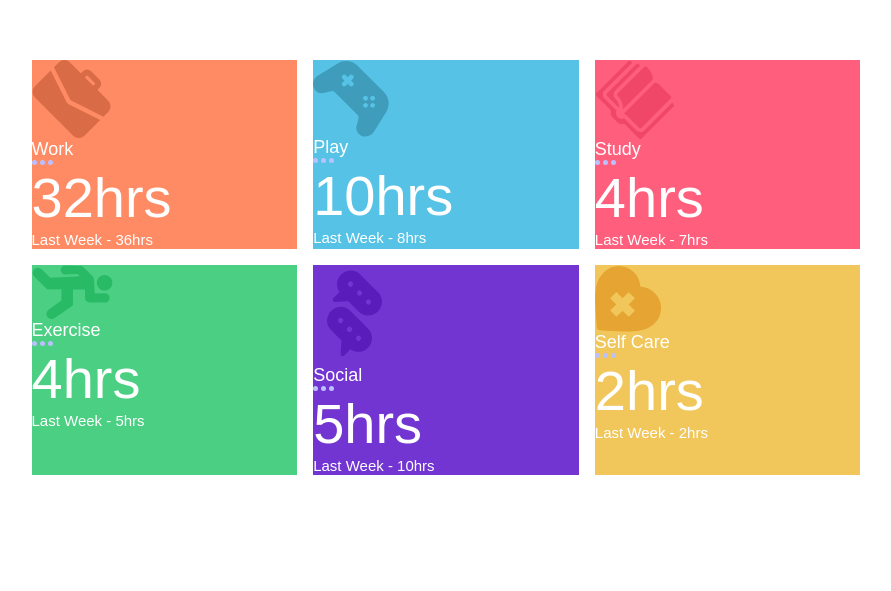
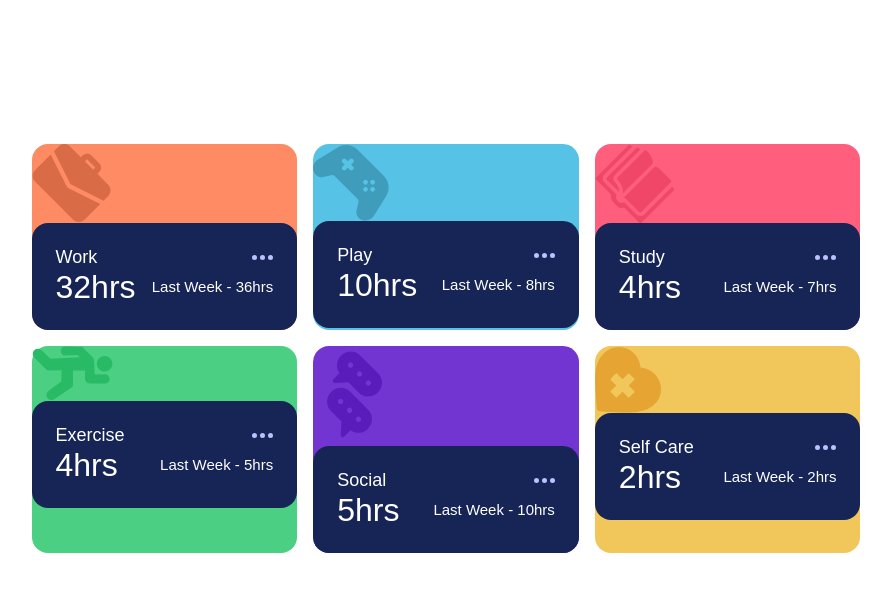
Before and after one commit to MikeG404/time-tracking, a React app: page / in a window 1280 px wide. Shown: the part 133-724 px from the top of the page, without its empty margins (194-1085 px from the left). Built offline with nearby package versions, Linux system fonts and the light colour scheme; the HTML template or start-up script is replaced by a standard one.

Commit message:
Enhance text in card

```diff
--- a/src/App.jsx
+++ b/src/App.jsx
@@ -60,7 +60,7 @@ const data = [
 
 function App() {
   return (
-    <div className='h-screen max-w-80 flex justify-center items-center w-full md:max-w-[622px] xl:max-w-[829px]'>
+    <div className='h-screen max-w-80 my-[81px] flex justify-center items-center w-full md:max-w-[622px] xl:max-w-[829px]'>
       <div className='grid grid-cols-1 md:grid-cols-3 gap-4 w-full'>
         {data.map((item) => (
           <Card timeframe="daily" title={item.title} image={item.image} color={item.color} timeframe={item.timeframe} />
--- a/src/components/Card.jsx
+++ b/src/components/Card.jsx
@@ -3,17 +3,17 @@ import ellipses from '/public/images/icon-ellipsis.svg'
 
 export default function Card({ image, title, timeframe, color }) {
   return (
-        <div className="" style={{ backgroundColor: color }}>
-            <div className=''>
+        <div className="flex flex-col rounded-2xl" style={{ backgroundColor: color }}>
+            <div className='flex justify-ends'>
                 <img src={image} alt={title} />
             </div>
-            <div className=''>
-                <div className=''>
+            <div className='bg-blue-950 rounded-2xl p-6 gap-2'>
+                <div className='flex justify-between items-center'>
                   <h3 className='text-white text-preset-5-medium'>{title}</h3>
                   <img src={ellipses} alt={title} />
                 </div>
-                <div className=''>
-                  <p className='text-white text-preset-1'>{timeframe.current}hrs</p>
+                <div className='flex items-center'>
+                  <p className='text-white text-preset-3 flex-1'>{timeframe.current}hrs</p>
                   <p className='text-white text-preset-6'>Last Week - {timeframe.previous}hrs</p>
                 </div>
             </div>
```
